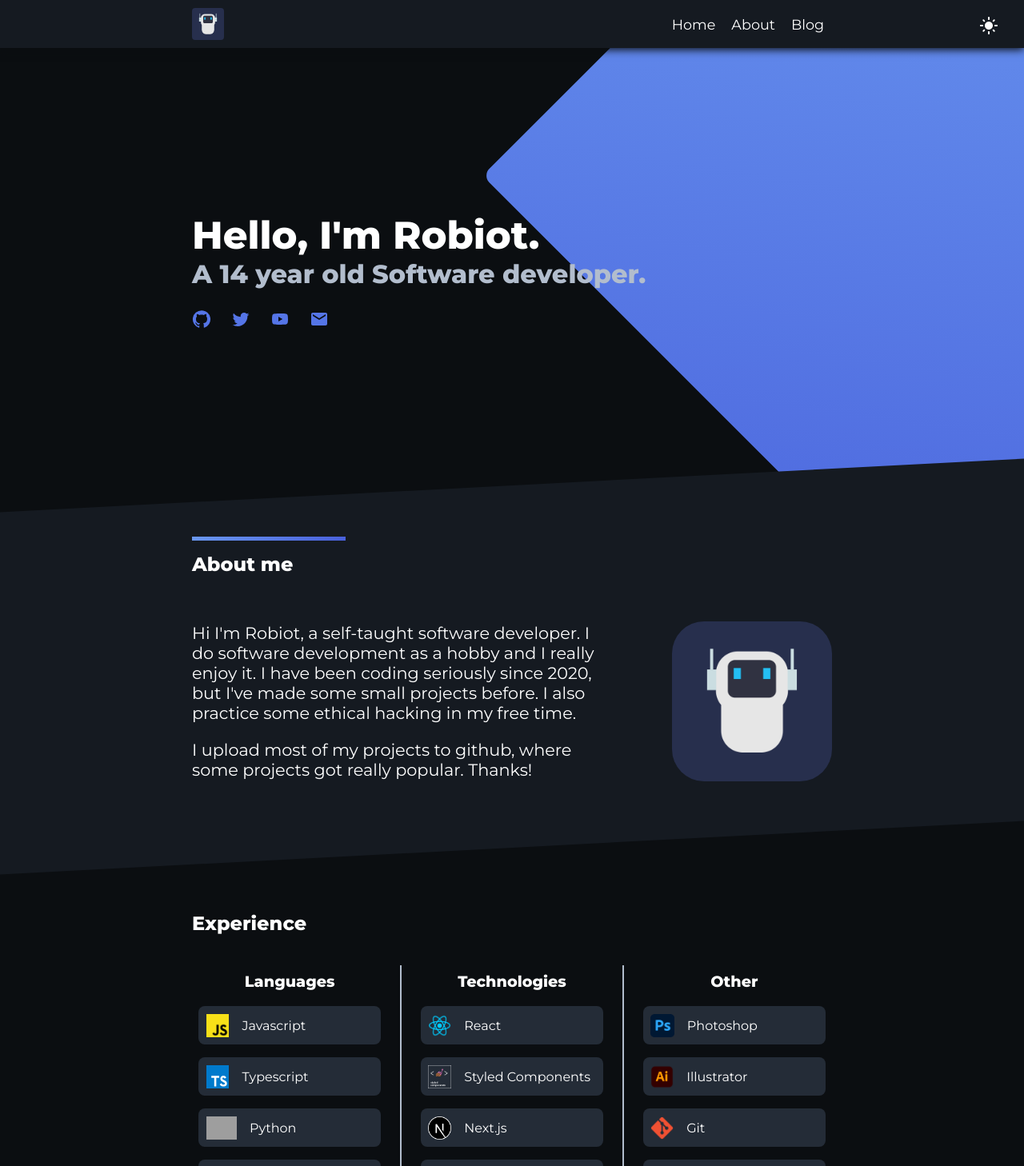
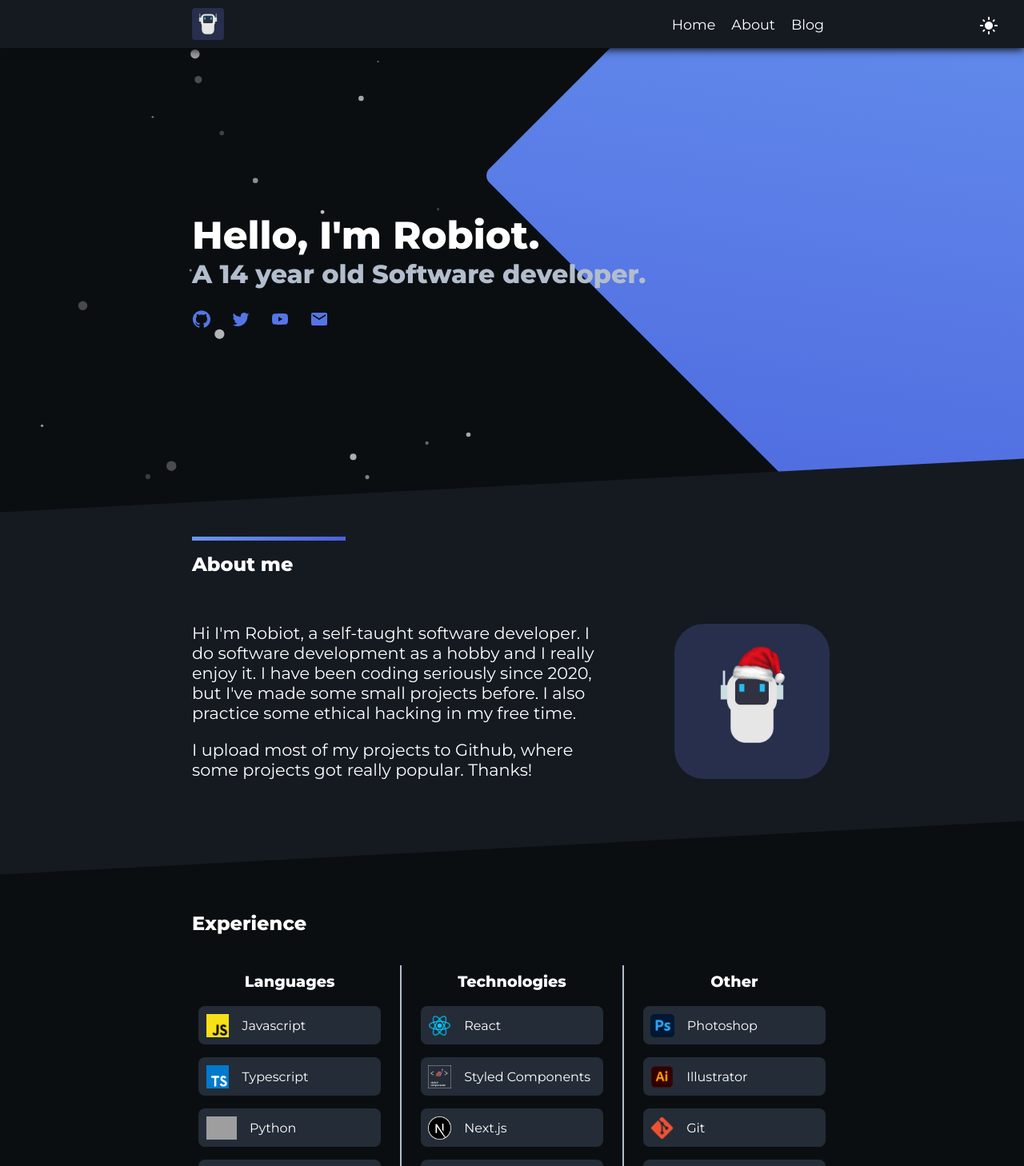
Before and after one commit to robiot/website-03, a Next.js app: page / in a window 1280 px wide. Shown: the top 1458 px of the page at 80% size. Built offline with nearby package versions, Linux system fonts and the light colour scheme; grey boxes are pictures that could not be loaded.

Commit message:
Add snow particles

```diff
--- a/package.json
+++ b/package.json
@@ -17,9 +17,11 @@
     "gray-matter": "^4.0.3",
     "next": "12.0.4",
     "nprogress": "^0.2.0",
+    "particles.js": "^2.0.0",
     "react": "17.0.2",
     "react-dom": "17.0.2",
     "react-scroll": "^1.8.4",
+    "react-tsparticles": "^1.37.5",
     "remark": "^14.0.2",
     "remark-html": "^15.0.1",
     "remark-prism": "^1.3.6",
--- a/src/components/About/About.style.ts
+++ b/src/components/About/About.style.ts
@@ -62,4 +62,9 @@
     @media (max-width: 900px) {
         display: none;
     }
+
+    border: solid 3px transparent;
+    &:hover {
+        border: solid 3px ${({theme}) => theme.palette.primary[600]};
+    }
 `;
--- a/src/components/About/About.tsx
+++ b/src/components/About/About.tsx
@@ -7,7 +7,7 @@
     MeImage,
     AboutMeText,
 } from "./About.style";
-import {Container} from "../Container";
+import { Container } from "../Container";
 
 const About = () => {
     return (
@@ -20,18 +20,19 @@
                 <AboutMeWrapper>
                     <AboutMeText>
                         <p>
-                            Hi I'm Robiot, a self-taught software developer. I do
-                            software development as a hobby and I really enjoy it. I
-                            have been coding seriously since 2020, but I've made
-                            some small projects before. I also practice some ethical
-                            hacking in my free time.
+                            Hi I'm Robiot, a self-taught software developer. I
+                            do software development as a hobby and I really
+                            enjoy it. I have been coding seriously since 2020,
+                            but I've made some small projects before. I also
+                            practice some ethical hacking in my free time.
                         </p>
                         <p>
-                            I upload most of my projects to github, where some
+                            I upload most of my projects to Github, where some
                             projects got really popular. Thanks!
                         </p>
                     </AboutMeText>
-                    <MeImage src="/img/robot.png" />
+                    {/* <MeImage src="/img/robot.png" /> */}
+                    <MeImage src="/img/christmas-robot.png" />
                 </AboutMeWrapper>
             </Container>
         </Section>
--- a/src/components/Footer.tsx
+++ b/src/components/Footer.tsx
@@ -14,7 +14,7 @@
 const Footer = () => {
     return (
         <Wrapper>
-            Made without ♥ and Next.js by Robiot
+            Made without ♥ in Next.js by Robiot
         </Wrapper>
     );
 };
--- a/src/components/Layout.tsx
+++ b/src/components/Layout.tsx
@@ -1,7 +1,9 @@
 import styled from "styled-components";
-import React from "react";
+import React, { useContext } from "react";
 import Nav from "./Nav";
 import Head from "next/head";
+import CustomParticles from "./Particles";
+import { themeCtx } from "../pages/_app";
 
 const Wrapper = styled.div`
     display: flex;
@@ -9,7 +11,14 @@
     min-height: 100vh;
 `;
 
-const Layout = ({ children, title, description = "Hi, I'm Robiot. I'm a software developer" }) => {
+const Layout = ({
+    children,
+    title,
+    description = "Hi, I'm Robiot. I'm a software developer",
+    particles = false,
+}) => {
+    const theme = useContext(themeCtx);
+
     return (
         <Wrapper>
             <Head>
@@ -17,11 +26,7 @@
                 <meta charSet="utf-8" />
 
                 {/* Generic */}
-                <meta
-                    name="description"
-                    content={description}
-                    title="Robiot"
-                />
+                <meta name="description" content={description} title="Robiot" />
                 <meta name="author" content="Robiot" />
                 <meta
                     name="keywords"
@@ -34,24 +39,19 @@
                 <meta property="og:site_name" content="robiot" />
                 <meta property="og:title" content={title} />
                 <meta property="og:image" content="/img/robot.png" />
-                <meta
-                    property="og:description"
-                    content={description}
-                />
+                <meta property="og:description" content={description} />
                 <meta property="og:url" content="https://robiot.dev" />
 
                 {/* Twitter */}
                 <meta property="twitter:title" content={title} />
                 <meta property="twitter:image" content="/images.robot.png" />
-                <meta
-                    property="twitter:description"
-                    content={description}
-                />
+                <meta property="twitter:description" content={description} />
                 <meta property="twitter:card" content="summary" />
 
                 <link rel="icon" href="/favicon.ico" />
             </Head>
             <Nav />
+            {theme[0] == "dark" && particles && <CustomParticles />}
             {children}
         </Wrapper>
     );
--- /dev/null
+++ b/src/components/Particles.tsx
@@ -0,0 +1,50 @@
+import Particles from "react-tsparticles";
+
+const CustomParticles = () => {
+    return (
+        <Particles
+            options={{
+                backgroundMode: {
+                    enable: true,
+                    zIndex: 0,
+                },
+                background: {
+                    color: "transparent",
+                },
+                fpsLimit: 30,
+
+                particles: {
+                    color: { value: "#FFF" },
+                    move: {
+                        attract: { enable: false, rotateX: 600, rotateY: 1200 },
+                        direction: "bottom",
+                        enable: true,
+                        outMode: "out",
+                        random: false,
+                        size: true,
+                        speed: 2,
+                        straight: false,
+                    },
+                    number: {
+                        density: { enable: true, area: 1200 },
+                        value: 50,
+                    },
+                    opacity: {
+                        random: true,
+                        value: 0.5,
+                    },
+                    shape: {
+                        type: "circle",
+                    },
+                    size: {
+                        random: true,
+                        value: 7,
+                    },
+                },
+                detectRetina: true,
+            }}
+        />
+    );
+};
+
+export default CustomParticles;
--- a/src/pages/index.tsx
+++ b/src/pages/index.tsx
@@ -7,7 +7,7 @@
 
 const IndexPage: NextPage = () => {
     return (
-        <Layout title="robiot - Home">
+        <Layout title="robiot - Home" particles={true}>
             <Home />
             <About />
             <Experience />
```
Also changed, not shown: public/img/christmas-robot.png (added), 1 other file (tests, documents, lock files or other folders).
